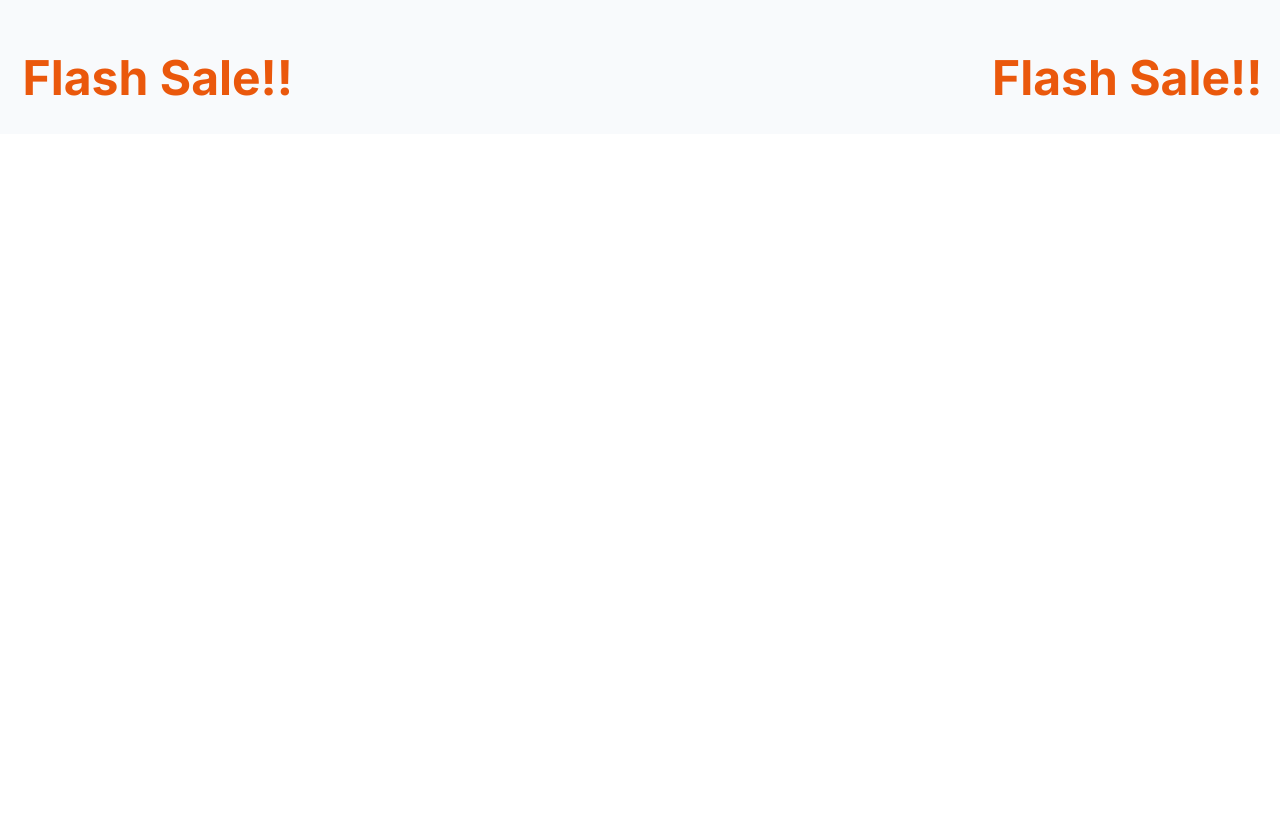
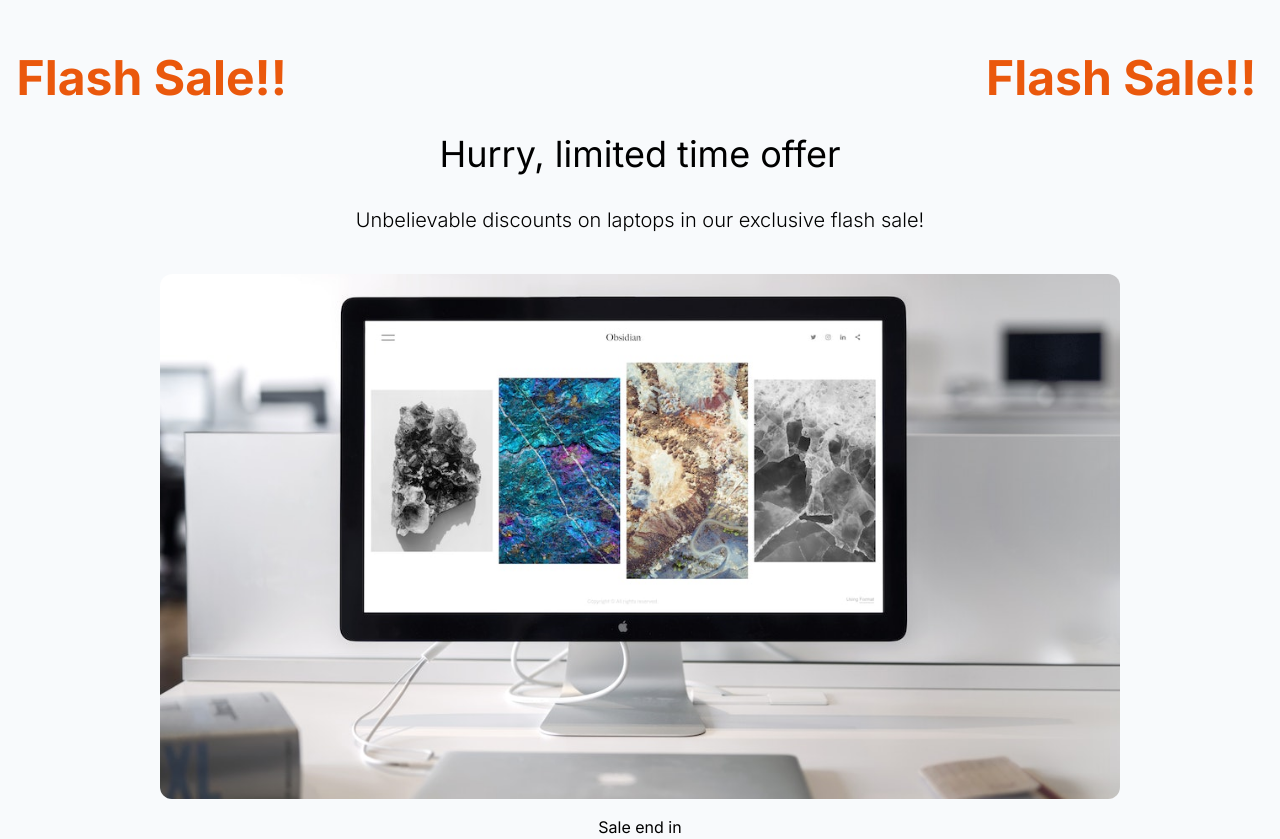
Before and after one commit to rakibulhasan933/power-tech-client, a Next.js app: page / in a window 1280 px wide. Shown: the part 4760-5599 px from the top of the page. Before the commit the page ends 4894 px from the top, so only its background shows below. Built offline with nearby package versions, Linux system fonts and the light colour scheme.

Commit message:
[ADD] heading and img

```diff
--- a/components/CountDown/page.js
+++ b/components/CountDown/page.js
@@ -2,6 +2,8 @@
 import React, { useState, useEffect } from 'react';
 import moment from 'moment';
 import 'moment-timezone';
+import Image from 'next/image';
+import laptop from "../assets/laptop-font.jpg";
 
 function CountDown() {
 	// const [timeLeft, setTimeLeft] = useState('');
@@ -45,7 +47,17 @@ function CountDown() {
 	}, [endDate, endTime]);
 
 	return (
-		<div>
+		<div className='mx-40'>
+			<div className='flex flex-col items-center gap-4 '>
+				<div className="grid gap-2 justify-items-center">
+					<h2 className="mb-6 text-4xl font-normal">Hurry, limited time offer</h2>
+					<p className="mb-6 text-xl font-light ">Unbelievable discounts on laptops in our exclusive flash sale!</p>
+				</div>
+				<Image src={laptop} className='w-full rounded-xl' alt='laptop' />
+				<div className="">
+					<h2>Sale end in</h2>
+				</div>
+			</div>
 		</div>
 	)
 }
```
Also changed, not shown: components/assets/laptop-font.jpg (added).
